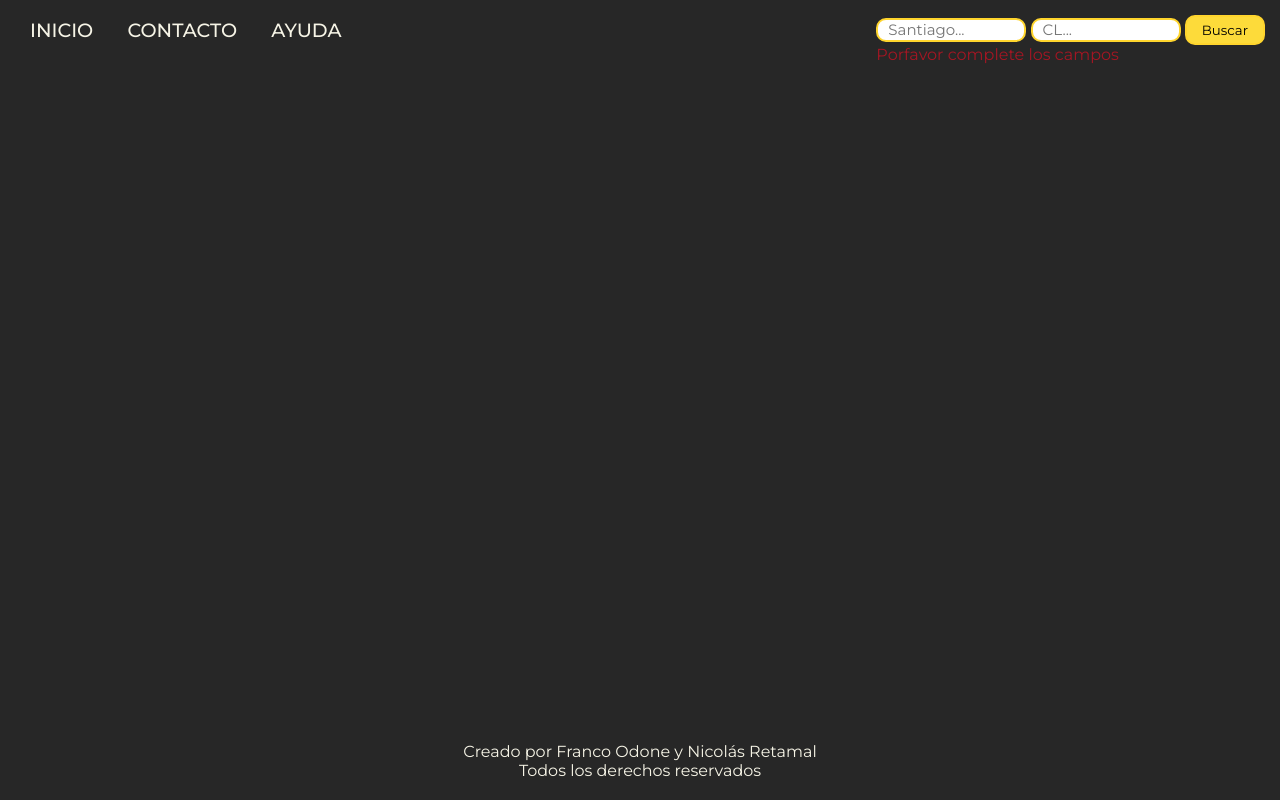
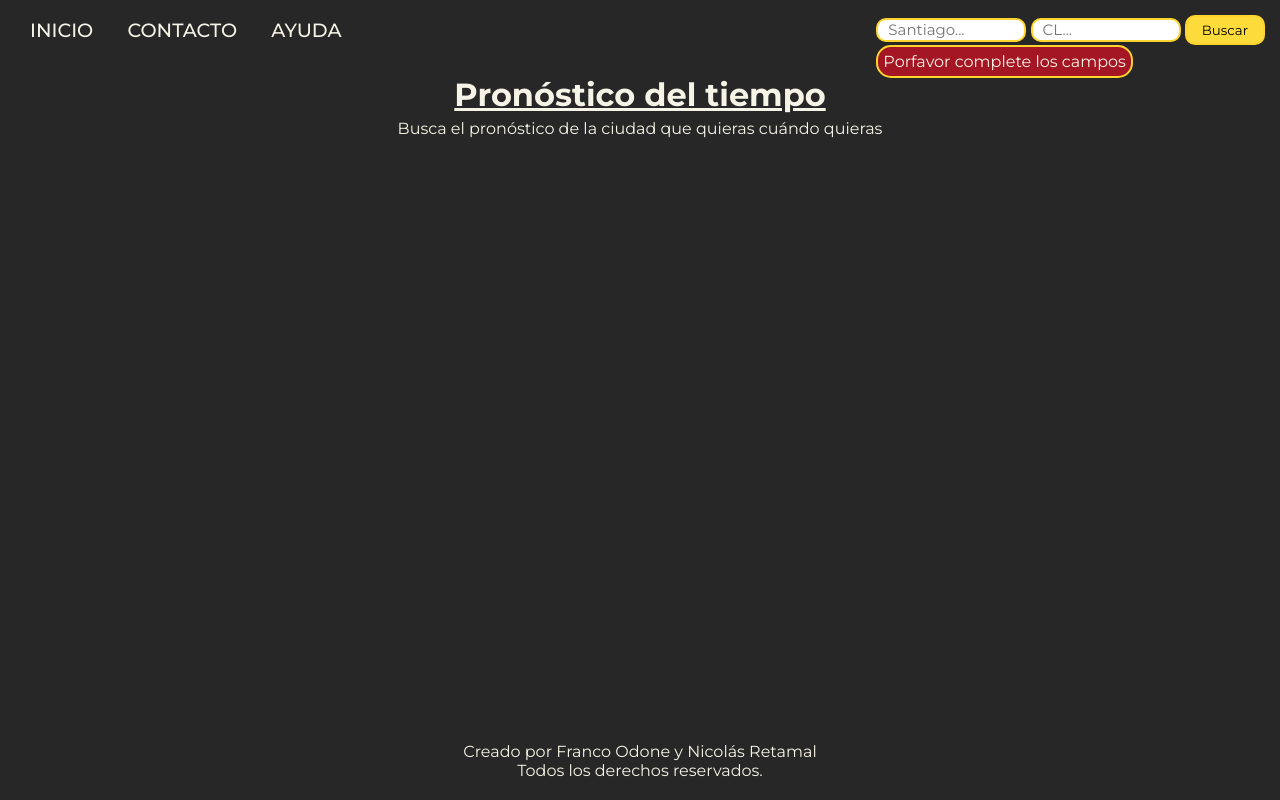
Before and after one commit to nretamalb/dashboard, a website with bundled scripts: page index.html in a window 1280 px wide. Both pictures are taken after a click on the button "Buscar". Built offline with nearby package versions, Linux system fonts and the light colour scheme.

Commit message:
Detalles CSS

```diff
--- a/index.html
+++ b/index.html
@@ -1,5 +1,6 @@
 <!DOCTYPE html>
 <html lang="es">
+
 <head>
   <meta charset="UTF-8" />
   <meta http-equiv="X-UA-Compatible" content="IE=edge" />
@@ -19,26 +20,21 @@
           <a href="#">Ayuda</a>
         </div>
         <div class="nav-search">
-            <input
-              type="text"
-              id="ciudad"
-              class="input"
-              placeholder="Santiago..."
-            />
+          <input type="text" id="ciudad" class="input" placeholder="Santiago..." />
           <div class="alert" role="alert">
             Porfavor complete los campos
           </div>
           <input type="text" id="pais" class="input" placeholder="CL..." />
-            <!-- <div class="alert2" role="alert">
-              Porfavor complete el campo con el código del pais donde está la
-              ciudad
-            </div> -->
           <button id="boton">Buscar</button>
         </div>
       </div>
     </nav>
   </header>
   <main>
+    <div id="h1">
+      <h1>Pronóstico del tiempo</h1>
+      <p id="p-h1">Busca el pronóstico de la ciudad que quieras cuándo quieras</p>
+    </div>
     <div class="dashboard-container" id="data">
       <div class="weather-summary">
         <h2 class="city-name"></h2>
@@ -61,12 +57,15 @@
     </div>
   </main>
   <footer>
+    <p>
       Creado por Franco Odone y Nicolás Retamal <br />
-      Todos los derechos reservados
+      Todos los derechos reservados.
+    </p>
   </footer>
   <script src="https://cdnjs.cloudflare.com/ajax/libs/Chart.js/3.9.1/chart.min.js"></script>
   <script src="https://cdnjs.cloudflare.com/ajax/libs/moment.js/2.29.4/moment.min.js"></script>
 
   <script src="./script/index.js" type="module"></script>
 </body>
+
 </html>
--- a/script/graphPressure.js
+++ b/script/graphPressure.js
@@ -88,9 +88,8 @@ const pressureGraph = (infoCity) => {
           {
             label: `Presión Atmosférica (hPa) en ${infoCity.cityName}`,
             data: pressure,
-            fill: true,
             backgroundColor: "#fddb3a",
-            tension: 0.1,
+            borderWidth: 1,
           },
         ],
       },
--- a/script/index.js
+++ b/script/index.js
@@ -21,7 +21,6 @@ import { currentWeather } from "./weather-summary.js";
       codigoPais === undefined
     ) {
       document.querySelector(".alert").style.display = "none";
-      // document.querySelector(".alert2").style.display = "none";
       document.querySelector("#data").style.display = "block";
 
       ciudadInput = ciudad.value;
@@ -43,7 +42,6 @@ import { currentWeather } from "./weather-summary.js";
       codigoPais !== undefined
     ) {
       document.querySelector(".alert").style.display = "none";
-      // document.querySelector(".alert2").style.display = "none";
       document.querySelector("#data").style.display = "block";
 
       // here myChart is the id of canvas
@@ -74,7 +72,6 @@ import { currentWeather } from "./weather-summary.js";
       });
     } else {
       document.querySelector(".alert").style.display = "block";
-      // document.querySelector(".alert2").style.display = "block";
       document.querySelector("#data").style.display = "none";
     }
   });
--- a/style/style.css
+++ b/style/style.css
@@ -8,11 +8,17 @@ Color Pallet
 */
 
 @import url("https://fonts.googleapis.com/css2?family=Montserrat:wght@400;500;600;700&display=swap");
+
 * {
   padding: 0;
   margin: 0;
   font-family: "Montserrat", sans-serif;
 }
+
+* {
+  box-sizing: border-box;
+}
+
 body {
   background: #272727;
   font-family: "Montserrat", sans-serif;
@@ -21,18 +27,11 @@ body {
   display: flex;
   flex-direction: column;
   min-height: 100vh;
+  min-width: fit-content;
 }
-main {
-  flex: 1;
-}
-.data {
-  display: none;
-}
-.alert {
-  position: absolute;
-  color: #A41623;
-  display: none;
 
+header {
+  min-width: fit-content;
 }
 
 .nav-bar {
@@ -73,7 +72,10 @@ main {
 /*----Busqueda de ciudad----*/
 .nav-search {
   color: #f6f4e6;
+  position: relative;
+  align-items: center;
 }
+
 .input {
   align-items: center;
   padding: 10px;
@@ -86,9 +88,15 @@ main {
   outline: none;
   transition: 0.5s;
 }
-.nav-search {
-  position: relative;
-  align-items: center;
+
+.alert {
+  position: absolute;
+  color: #f6f4e6;
+  display: none;
+  border-radius: 15px;
+  padding: 5px;
+  border: 2px solid #ffd52d;
+  background-color: #A41623;
 }
 
 #boton {
@@ -96,6 +104,35 @@ main {
   background-color: #fddb3a;
   border: 2px solid #ffd52d;
   border-radius: 10px;
+}
+
+main {
+  flex: 1;
+  min-width: fit-content;
+  margin: 10px;
+}
+
+#h1 {
+  display: flex;
+  flex-direction: column;
+  text-align: center;
+  color: #f6f4e6;
+  padding: 5px;
+}
+
+h1 {
+  text-decoration: underline;
+  margin-bottom: 5px;
+}
+
+#data {
+  display: none;
+}
+
+.weather-summary {
+  color: #f6f4e6;
+  text-align: center;
+  padding: 15px 0;
 }
 
 .dashboard {
@@ -118,12 +155,8 @@ footer {
   color: #f6f4e6;
   text-align: center;
   bottom: 0;
+  margin-top: 15px;
   padding-top: 20px;
   padding-bottom: 20px;
+  min-width: fit-content;
 }
-
-.weather-summary {
-  color: #f6f4e6;
-  text-align: center;
-  padding: 15px 0;
-}
```
Also changed, not shown: script/weather-summary.js (+5 -5 lines). Lines whose indentation alone changed are shown as unchanged.
